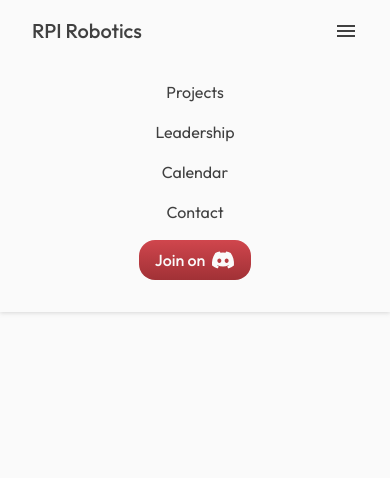
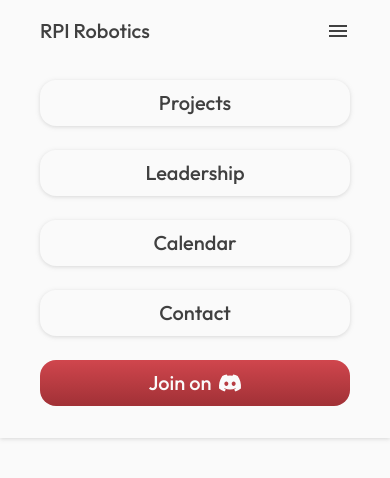
Before and after one commit to haydenheroux/rpi-robotics-website, a React (Vite) app: page / in a window 390 px wide. Both pictures are taken after a click on the icon 346 px from the left and 31 px from the top of the page. Shown: the top 478 px of the page. Built offline with nearby package versions, Linux system fonts and the light colour scheme.

Commit message:
Use card buttons for mobile nav.

```diff
--- a/src/components/Nav.tsx
+++ b/src/components/Nav.tsx
@@ -3,11 +3,11 @@ import { FaDiscord } from "react-icons/fa6";
 import { MdMenu } from "react-icons/md";
 import { Link } from "react-router";
 
-function DiscordButton() {
+function DiscordButton({ large }: { large?: boolean }) {
   return (
     <a
       href="https://discord.gg/DPWMz5BqZP"
-      className="flex px-4 py-2 justify-center items-center type-large-bold brand-button"
+      className={`flex px-4 py-2 justify-center items-center ${large ? "w-full type-title" : "type-large-bold"} brand-button`}
     >
       Join on <FaDiscord className="ml-1.5" size={24} />
     </a>
@@ -22,7 +22,7 @@ function Nav() {
   return (
     <>
       <nav
-        className={`fixed z-50 w-full min-h-16 py-4 px-8 bg-neutral-50 ${showNav ? "" : "card rounded-[0]"}`}
+        className={`fixed z-50 w-full min-h-16 py-4 px-10 bg-neutral-50 ${showNav ? "" : "card rounded-[0]"}`}
       >
         <div className="w-full lg:w-4xl lg:mx-auto flex flex-row gap-8 justify-between items-center">
           <Link to="/">
@@ -52,16 +52,16 @@ function Nav() {
         </div>
       </nav>
       {showNav && (
-        <nav className="fixed top-16 md:hidden w-full pt-4 pb-8 px-6 bg-neutral-50 card rounded-[0] z-40">
-          <div className="flex flex-col gap-4 justify-start items-center">
+        <nav className="fixed top-16 md:hidden w-full pt-4 pb-8 px-10 bg-neutral-50 card rounded-[0] z-40">
+          <div className="flex flex-col gap-6 justify-start items-end">
             {links.map((title) => (
-              <Link to={"/" + title.toLowerCase()}>
-                <span className="type-large text-neutral-700 link-hover">
-                  {title}
-                </span>
+              <Link className="w-full" to={"/" + title.toLowerCase()}>
+                <div className="px-4 py-2 bg-neutral-50 card text-center link-inset">
+                  <span className="type-title text-neutral-700">{title}</span>
+                </div>
               </Link>
             ))}
-            <DiscordButton />
+            <DiscordButton large />
           </div>
         </nav>
       )}
--- a/src/index.css
+++ b/src/index.css
@@ -58,6 +58,18 @@
     @apply scale-100 inset-shadow-sm inset-shadow-brand-dark;
   }
 
+  .link-inset {
+    @apply scale-100 transition-all duration-150 ease-in-out;
+  }
+
+  .link-inset:hover {
+    @apply scale-105;
+  }
+
+  .link-inset:active {
+    @apply scale-100 inset-shadow-sm inset-shadow-neutral-300;
+  }
+
   .link-hover::before {
     content: "";
     @apply w-full h-full scale-100 absolute left-1/2 top-1/2 -translate-x-1/2 -translate-y-1/2 rounded-2xl bg-neutral-200 -z-10 opacity-0 transition-all duration-150 ease-in-out;
```
